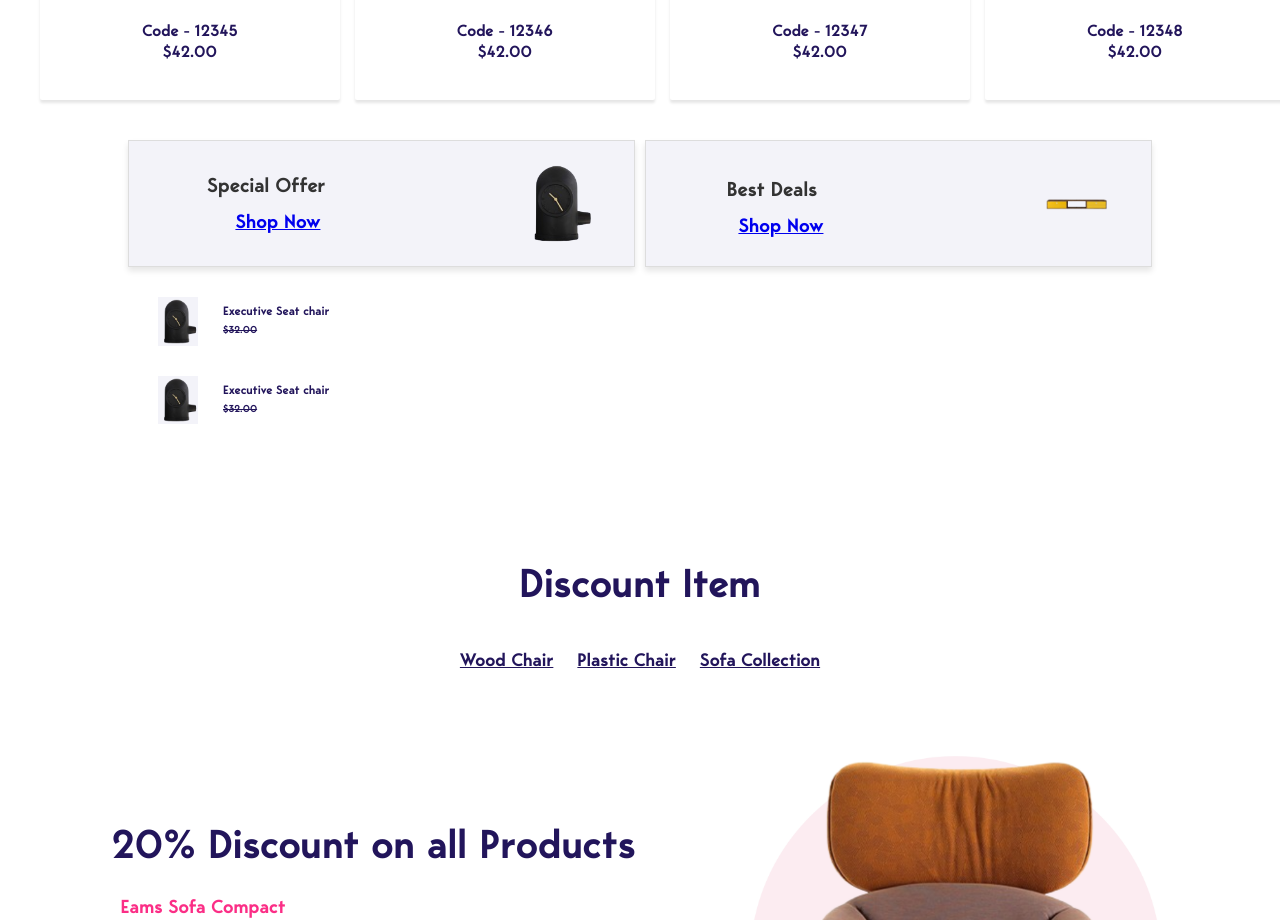
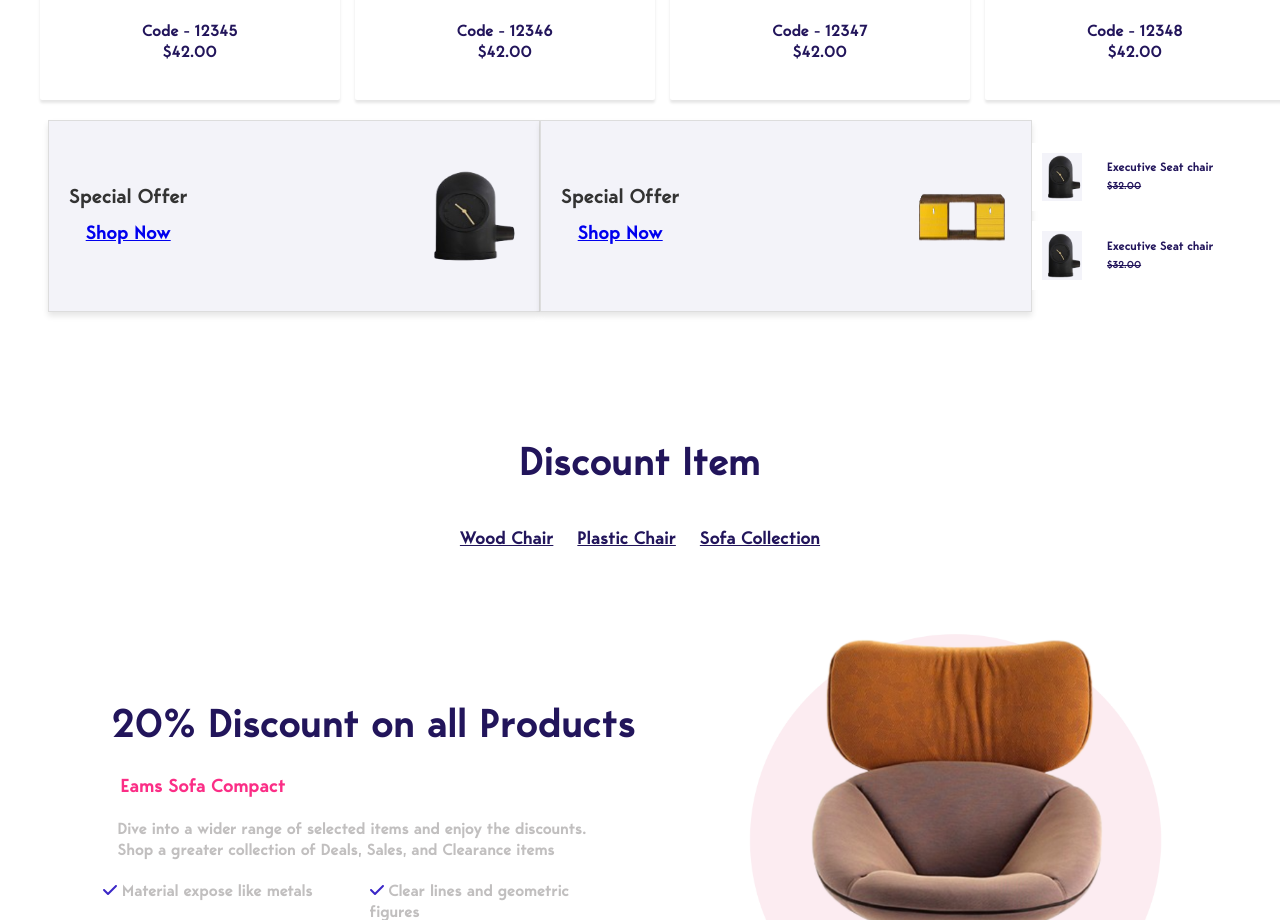
Before and after one commit to mariiawasif/Furniture-Ecommerce-Website, a React (Create React App) app: page / in a window 1280 px wide. Shown: the part 4181-5101 px from the top of the page. Built offline with nearby package versions, Linux system fonts and the light colour scheme.

Commit message:
Trending-component-changed

```diff
--- a/package.json
+++ b/package.json
@@ -13,7 +13,7 @@
     "react": "^18.3.1",
     "react-dom": "^18.3.1",
     "react-router-dom": "^6.23.1",
-    "react-scripts": "5.0.1",
+    "react-scripts": "^5.0.1",
     "styled-components": "^6.1.11",
     "web-vitals": "^2.1.4"
   },
--- a/src/Components/LandingPage/Trending/HorizontalGrid.js
+++ b/src/Components/LandingPage/Trending/HorizontalGrid.js
@@ -1,6 +1,5 @@
 import React from 'react';
 import styled from 'styled-components';
-
 
 const TItem = styled.div`
   background-color: #f3f3f9;
@@ -8,86 +7,68 @@ const TItem = styled.div`
   align-items: center;
   justify-content: space-between;
   width: 450px;
+  height: 150px; /* Set a fixed height for the grid */
   padding: 20px;
   border: 1px solid #ddd;
   box-shadow: 0 4px 6px rgba(0, 0, 0, 0.1);
-  flex-grow: 1;
   margin: 0 auto;
+
   @media screen and (max-width: 768px) {
     width: 100%;
     flex-direction: column;
+    height: auto; /* Allow height to adjust on smaller screens */
     text-align: center;
   }
-
 `;
-
 
 const TextContainer = styled.div`
   display: flex;
-  margin-top: 8%;
   flex-direction: column;
   font-size: 120%;
-  margin-left: 15%;
   align-items: center;
   font-family: 'Bergen Sans Semi Bold', sans-serif;
 
   @media screen and (max-width: 768px) {
-    margin-left: 0;
     font-size: 100%;
     text-align: center;
   }
-
 `;
 
 const DiscountText = styled.div`
   font-size: 20px;
   color: #333;
   margin-bottom: 10px;
-  margin-top: -30%;
   white-space: nowrap;
-  margin-right: 20%;
 
   a {
     display: inline-block;
     color: #ff4081;
     text-decoration: none;
     font-weight: bold;
-    margin-right: 55%;
+    margin-top: 10px;
 
     @media screen and (max-width: 768px) {
-      margin-right: 0;
+      margin-top: 0;
     }
   }
 
   @media screen and (max-width: 768px) {
-    margin-top: 0;
-    margin-right: 0;
     white-space: normal;
   }
 `;
 
 const TImage = styled.img`
-  width: 70px;
-  height: auto;
-  margin-right: 20px;
+  width: 100px; /* Set a fixed width for the image */
+  height: 100px; /* Set a fixed height for the image */
   background-color: #f3f3f9;
 
   @media screen and (max-width: 768px) {
-    margin-right: 0;
     margin-bottom: 10px;
-    width: 100px;
   }
-
-
-
-
 `;
 
 function HorizontalGrid({ heading, image }) {
   return (
-    // <AppContainer>
-    //   <TContainer>
-
     <TItem>
       <TextContainer>
         <DiscountText>{heading}</DiscountText>
@@ -95,9 +76,6 @@ function HorizontalGrid({ heading, image }) {
       </TextContainer>
       <TImage src={image} alt="Product Image" />
     </TItem>
-
-    //   </TContainer>
-    // </AppContainer>
   );
 }
 
--- a/src/Components/LandingPage/Trending/Trending.js
+++ b/src/Components/LandingPage/Trending/Trending.js
@@ -94,9 +94,9 @@ const AppContainer = styled.div`
   justify-content: center;
   align-items: flex-start;
   flex-wrap: wrap;
-  width: 80%;
+  width: 60%;
   margin-top: 2rem;
-
+  gap: 10px;
   @media (max-width: 649px) {
     width: 100%;
     flex-direction: column;
@@ -116,7 +116,7 @@ const AppContainer = styled.div`
   }
 
   @media (max-width: 2560px) {
-    width: 48%;
+    width: 50%;
     align-items: center;
   }
 
@@ -125,10 +125,7 @@ const AppContainer = styled.div`
   }
 
   @media (max-width: 1440px) {
-    flex-direction: row;
-    width: 80%;
-    margin-left: 0;
-    justify-content: center;
+
   }
 `;
 
@@ -181,7 +178,6 @@ const ProductList = styled.div`
   flex-direction: column;
   width: 200px;
   gap: 10px;
-  margin-left: 20px;
   flex: 1;
   justify-content: center;
 
@@ -200,10 +196,8 @@ const ProductList = styled.div`
   }
 
   @media (max-width: 425px) {
-    flex-direction: column;
-    width: 100%;
-    align-items: center;
-    gap: 20px;
+    flex-direction: row;
+
   }
 
   @media (max-width: 375px) {
@@ -221,9 +215,33 @@ const ProductList = styled.div`
   }
 
   @media (max-width: 1024px) {
-    flex-direction: row;
+    flex-direction: column;
     width: 100%;
     align-items: center;
+  }
+`;
+
+const HorizontalContainer = styled.div`
+   display: flex;
+
+   @media (max-width: 1024px) {
+    width: 60%;
+    justify-content: center;
+    gap: 2px;
+
+  }
+  @media (max-width: 768px) {
+    width: 70%;
+    height: 30%;
+    justify-content: center;
+    gap: 2px;
+
+  }
+  @media (max-width: 425px) {
+     flex-direction: column;
+     gap: 30px;
+     width: 100%;
+
   }
 `;
 
@@ -263,17 +281,29 @@ function Trending() {
         </ParentGrid1>
 
         {/* Horizontal Grids */}
-        <AppContainer>
-          <TContainer>
-            <HorizontalGrid heading="Special Offer" image={image} />
-            <HorizontalGrid heading="Best Deals" image={image2} />
-          </TContainer>
+        {/* <AppContainer> */}
+          {/* <TContainer> */}
+            {/* <HorizontalGrid heading="Special Offer" image={image} />
+            <HorizontalGrid heading="Best Deals" image={image2} /> */}
+          {/* </TContainer> */}
 
-          <ProductList>
+          {/* <ProductList>
             <Products image={image} />
             <Products image={image} />
-          </ProductList>
-        </AppContainer>
+          </ProductList> */}
+
+          <HorizontalContainer>
+            <HorizontalGrid heading="Special Offer" image={image} />
+            <HorizontalGrid heading="Special Offer" image={image2} />
+            <ProductList>
+              <Products image={image} />
+              <Products image={image} />
+            </ProductList>
+
+          </HorizontalContainer>
+
+
+        {/* </AppContainer> */}
       </TrendingContainer>
     </>
   );
```
Also changed, not shown: 1 other file (tests, documents, lock files or other folders). Lines whose indentation alone changed are shown as unchanged.
